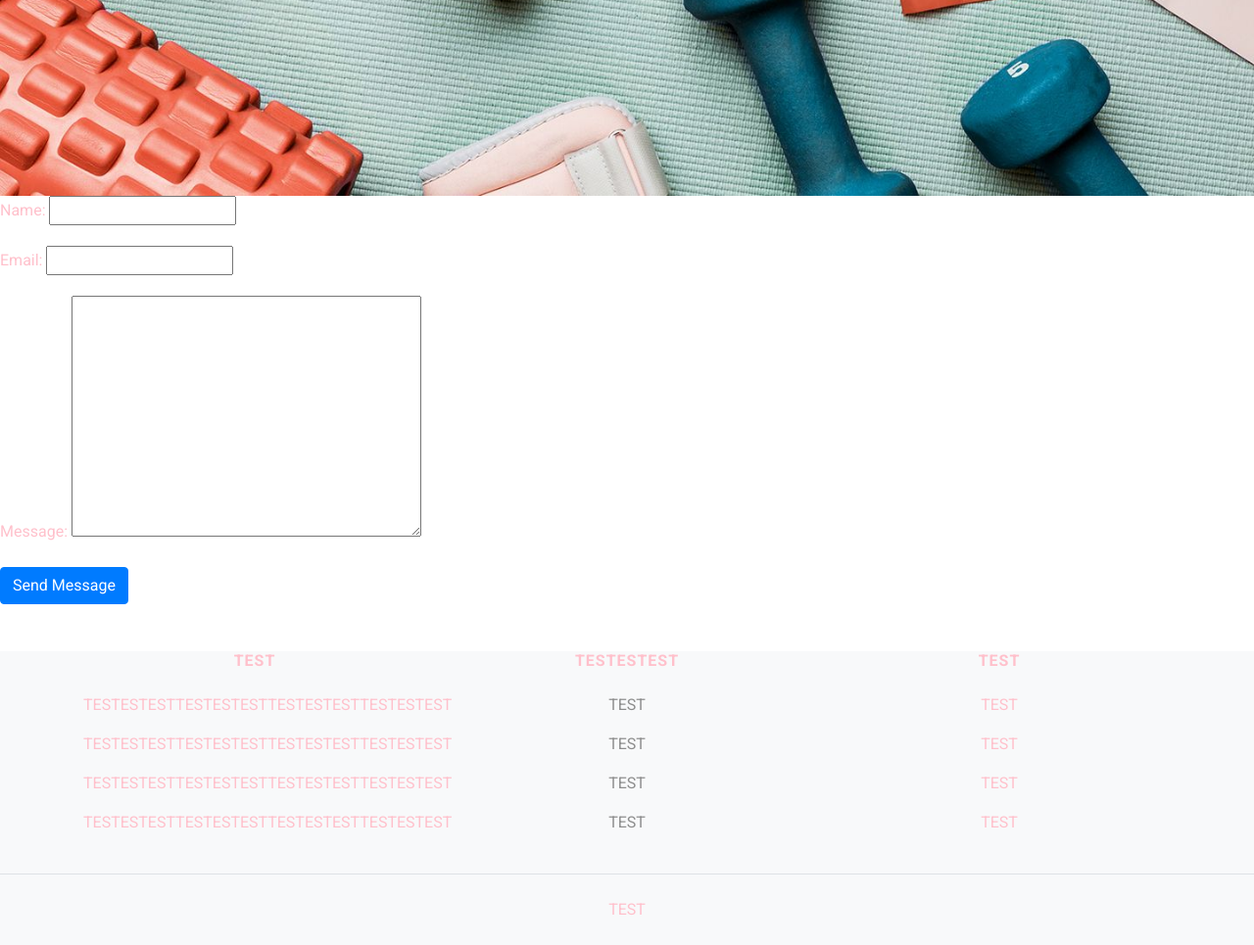
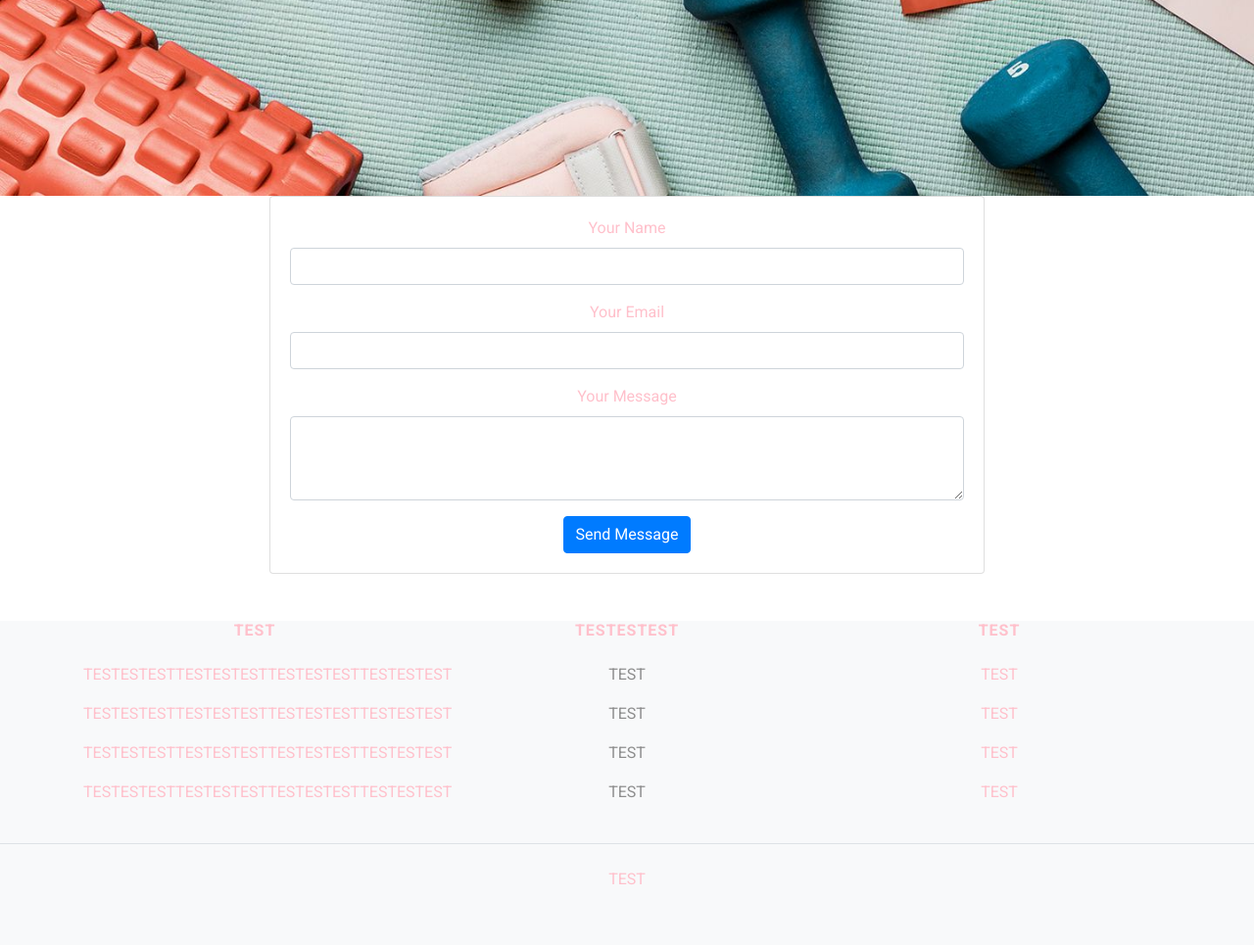
Before and after one commit to Code-Institute-Submissions/alexzanotti-milestone.project.4, a Django app: page /contact/ in a window 1280 px wide. Shown: the part 576-1541 px from the top of the page at 98% size. After the commit the page ends 1479 px from the top, so only its background shows below. Run offline with Django 3.2, Linux system fonts and the light colour scheme; tables that the repository leaves empty hold one stand-in row (values such as "Sample post"); some libraries are stand-ins or nearby versions.

Commit message:
updated contact form styling/added js validation

```diff
--- a/contact/templates/contact/contact.html
+++ b/contact/templates/contact/contact.html
@@ -5,9 +5,60 @@
 {% block image %}Contact{% endblock %}
 
 {% block content %}
-<form method="post">
-    {% csrf_token %}
-    {{ form.as_p }}
-    <button type="submit" class="btn btn-primary">Send Message</button>
-</form>
+<div class="container">
+    <div class="row justify-content-center">
+        <div class="col-md-8">
+            <div class="card">
+                <div class="card-body">
+                    <form method="post" class="needs-validation" novalidate>
+                        {% csrf_token %}
+                        <div class="form-group">
+                            <label for="id_name">Your Name</label>
+                            <input type="text" class="form-control" id="id_name" name="{{ form.name.name }}" value="{{ form.name.value|default:'' }}" required>
+                            <div class="invalid-feedback">
+                                {{ form.name.errors }}
+                            </div>
+                        </div>
+                        <div class="form-group">
+                            <label for="id_email">Your Email</label>
+                            <input type="email" class="form-control" id="id_email" name="{{ form.email.name }}" value="{{ form.email.value|default:'' }}" required>
+                            <div class="invalid-feedback">
+                                {{ form.email.errors }}
+                            </div>
+                        </div>
+                        <div class="form-group">
+                            <label for="id_message">Your Message</label>
+                            <textarea class="form-control" id="id_message" name="{{ form.message.name }}" rows="3" required>{{ form.message.value|default:'' }}</textarea>
+                            <div class="invalid-feedback">
+                                {{ form.message.errors }}
+                            </div>
+                        </div>
+                        <button type="submit" class="btn btn-primary">Send Message</button>
+                    </form>
+                </div>
+            </div>
+        </div>
+    </div>
+</div>
 {% endblock %}
+
+
+{% block endscripts %}
+<script>
+    (function() {
+      'use strict';
+      window.addEventListener('load', function() {
+        var forms = document.getElementsByClassName('needs-validation');
+        var validation = Array.prototype.filter.call(forms, function(form) {
+          form.addEventListener('submit', function(event) {
+            if (form.checkValidity() === false) {
+              event.preventDefault();
+              event.stopPropagation();
+            }
+            form.classList.add('was-validated');
+          }, false);
+        });
+      }, false);
+    })();
+</script>
+{% endblock %}
--- a/plans/templates/plans/add_plan.html
+++ b/plans/templates/plans/add_plan.html
@@ -3,7 +3,7 @@
 {% load crispy_forms_tags %}
 
 {% block title %}Add Plan{% endblock %}
-{% block title %}Add Plan{% endblock %}
+{% block image %}Add Plan{% endblock %}
 
 {% block content %}
 
--- a/plans/templates/plans/plans.html
+++ b/plans/templates/plans/plans.html
@@ -5,10 +5,10 @@
 {% block image %}Plans{% endblock %}
 
 {% block content %}
-<h1>Plans</h1>
 
 <form method="GET" action="{% url 'plans:plans' %}">
     <div class="input-group">
+        <label for="q">Search:</label>
         <input class="form-control" type="text" name="q" placeholder="Search for Plans">
         <button class="btn" type="submit">
             <i class="fas fa-search"></i>
```
